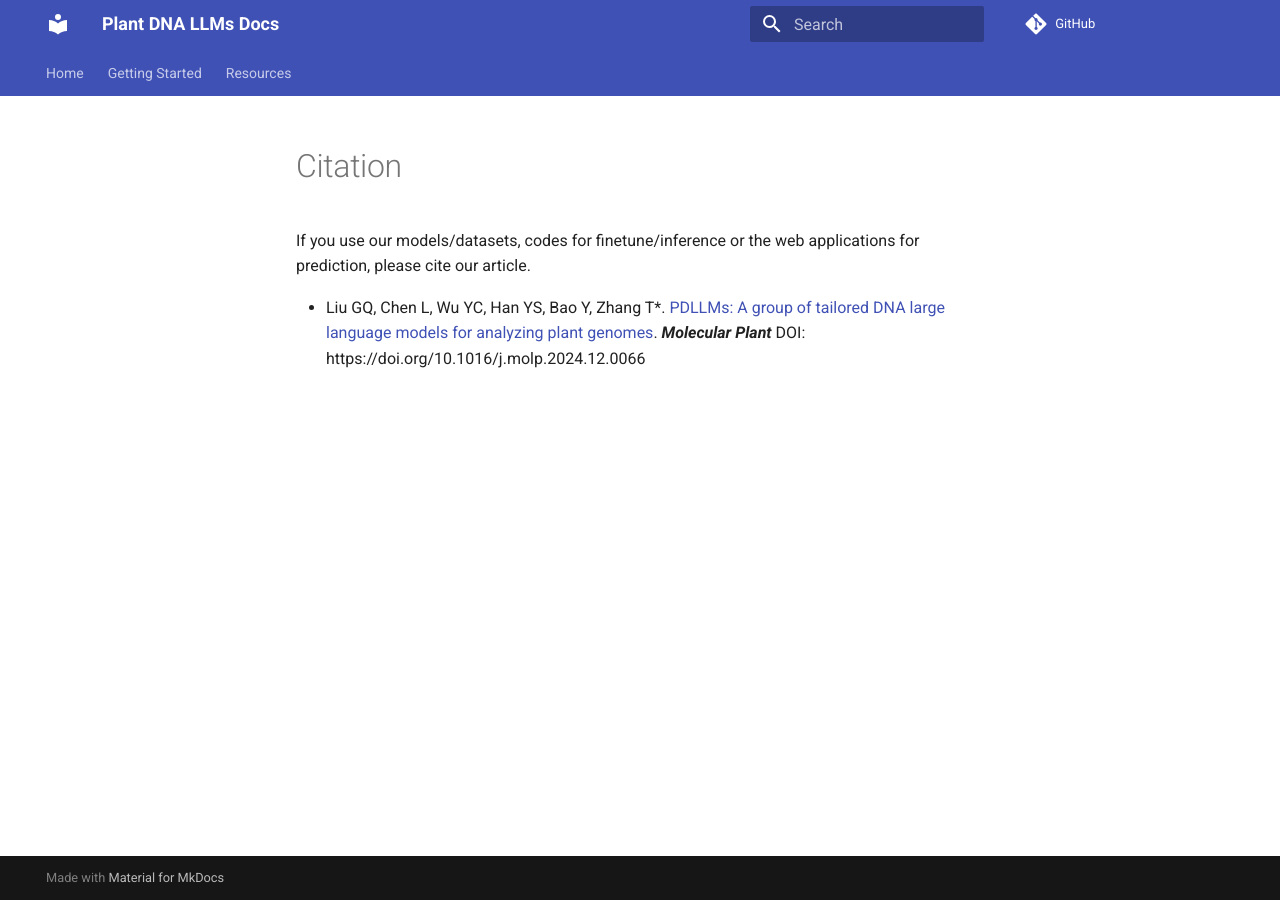
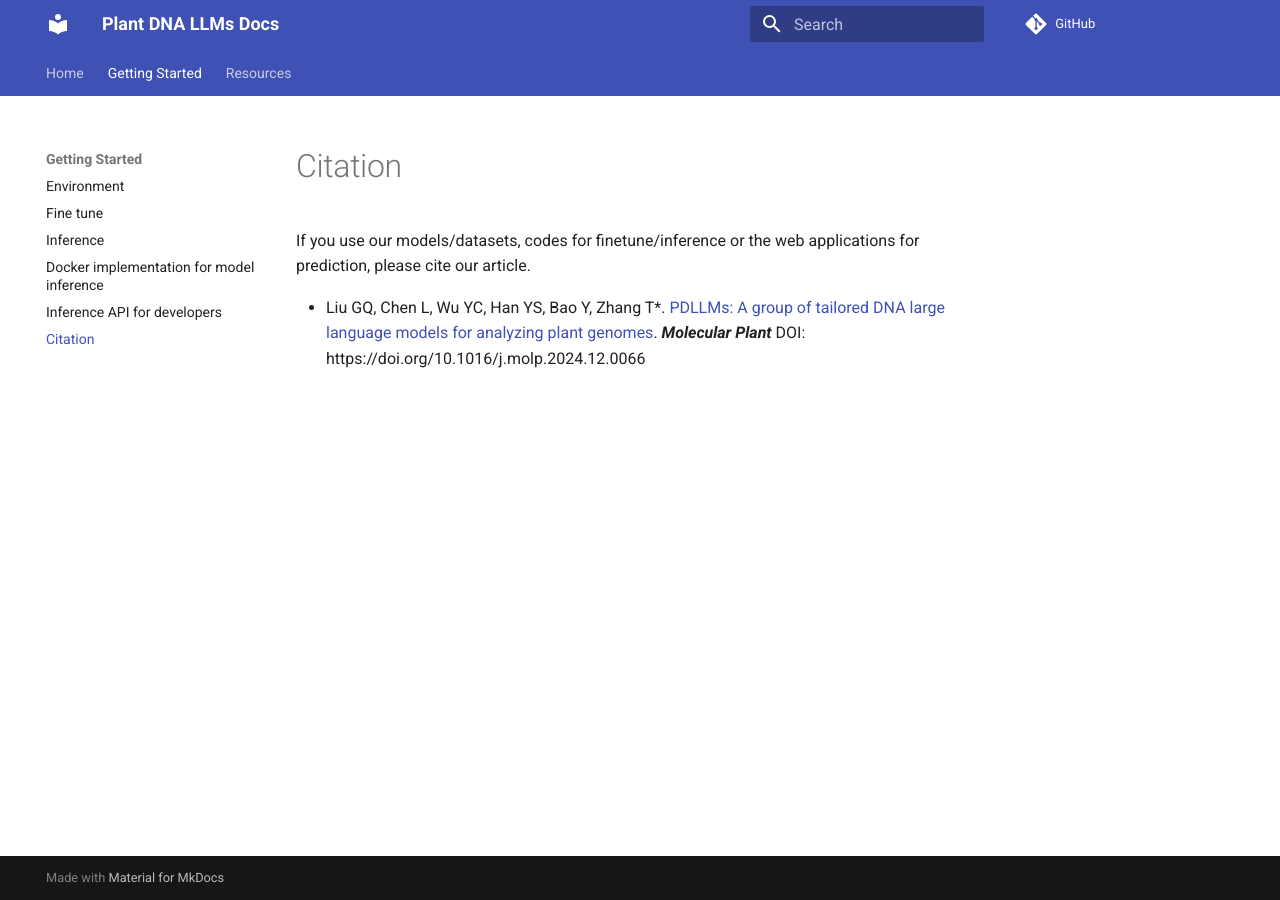
Before and after one commit to zhangtaolab/Plant_DNA_LLMs, an MkDocs documentation site: the page built from docs/en/citation.md, in a window 1280 px wide. Built offline with MkDocs 1.6.1 and Material for MkDocs 9.7.7, drawn with Linux system fonts in a browser that asks for light colours; comment, search, counter and statistics services are not loaded.

Commit message:
Update mkdocs.yml

```diff
--- a/docs/mkdocs.yml
+++ b/docs/mkdocs.yml
@@ -30,6 +30,7 @@ nav:
     - Inference: inference.md
     - 'Docker implementation for model inference': docker_implementation_for_model_inference.md
     - 'Inference API for developers': inference_api_for_developers.md
+    - 'Citation': citation.md
   - Resources:
     - 'Pretrain models': resources/pretrain_models.md
     - 'Fine tune models': resources/finetune_models.md
```
